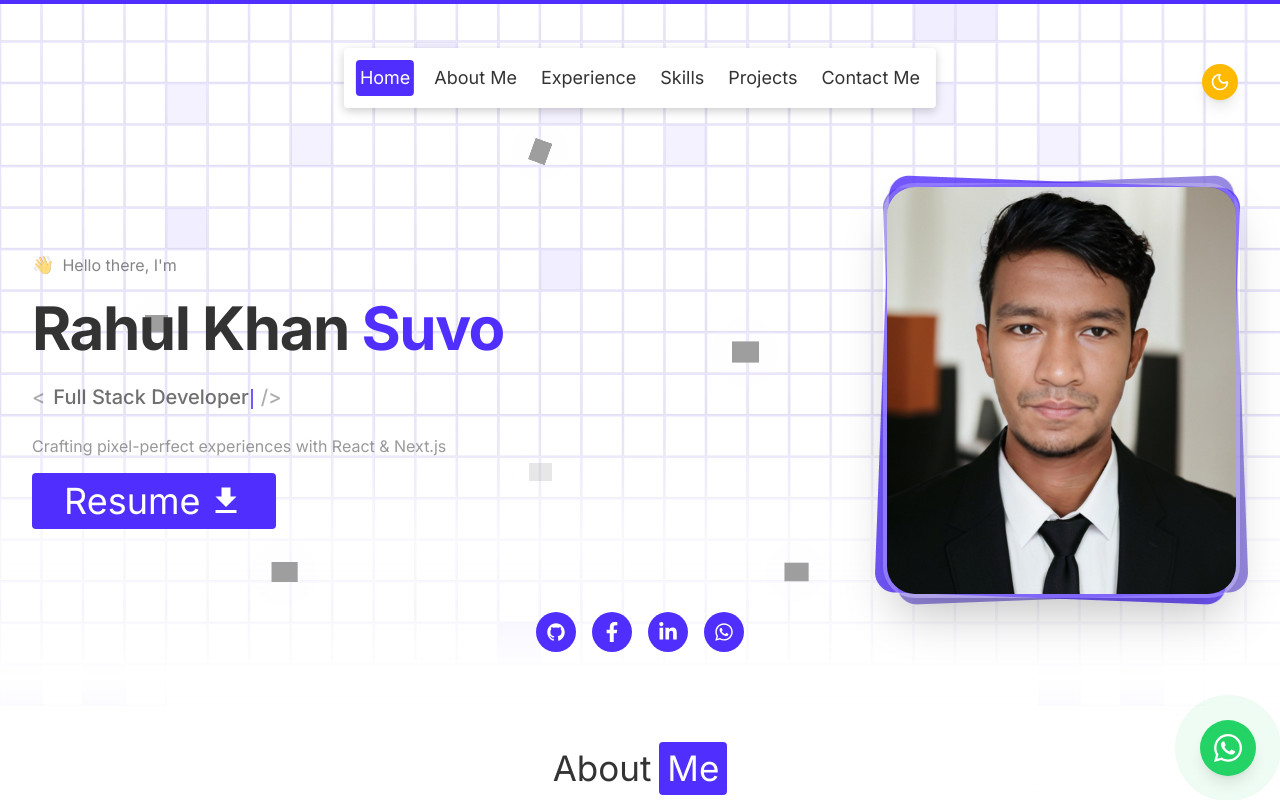
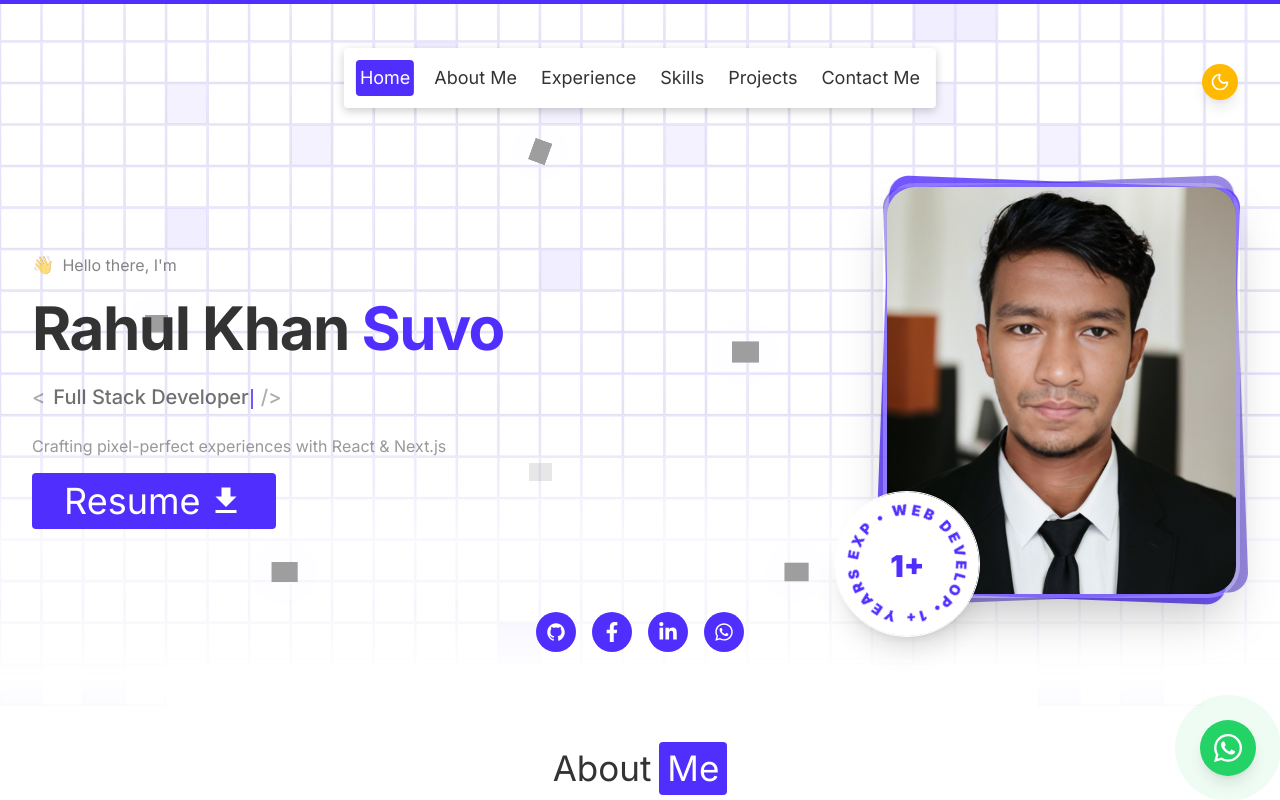
Before and after one commit to RahulKhanSuvo/rahul-khan-suvo, a Next.js app: page / in a window 1280 px wide. Shown: the top 800 px of the page. Built offline with nearby package versions, Linux system fonts and the light colour scheme; grey boxes are pictures that could not be loaded.

Commit message:
refactor: remove redundant whitespace from ProjectHero component layout

```diff
--- /dev/null
+++ b/src/components/Hero/ExperienceBadge.tsx
@@ -0,0 +1,25 @@
+export default function ExperienceBadge() {
+  return (
+    <div className="absolute -bottom-3 -left-3 md:-bottom-5 md:-left-5 z-30 w-20 h-20 md:w-28 md:h-28 bg-background rounded-full outline outline-background flex items-center justify-center shadow-xl hover:scale-110 transition-transform duration-300">
+      <svg
+        viewBox="0 0 100 100"
+        className="w-full h-full animate-[spin_12s_linear_infinite]"
+      >
+        <path
+          id="circlePath"
+          d="M 50,50 m -34,0 a 34,34 0 1,1 68,0 a 34,34 0 1,1 -68,0"
+          fill="transparent"
+        />
+        <text className="fill-primary" fontSize="10" fontWeight="bold" letterSpacing="2">
+          <textPath href="#circlePath">
+            • 1+ Years Exp • Developer
+          </textPath>
+        </text>
+      </svg>
+      <div className="absolute flex flex-col items-center justify-center text-primary">
+        <span className="text-xl md:text-2xl font-black leading-none">1+</span>
+        <span className="text-[8px] md:text-[9px] font-bold uppercase tracking-wide opacity-70">YRS</span>
+      </div>
+    </div>
+  );
+}
--- a/src/components/Hero/Hero.tsx
+++ b/src/components/Hero/Hero.tsx
@@ -63,6 +63,21 @@ export default function Hero() {
             />
           </div>
         </ImageAnimating>
+
+        {/* Spinning Experience Badge */}
+        <div className="absolute -bottom-4 -left-4 md:-bottom-8 md:-left-12 z-30 w-28 h-28 md:w-36 md:h-36 bg-background rounded-full outline outline-background flex items-center justify-center shadow-xl hover:scale-110 transition-transform duration-300">
+          <svg viewBox="0 0 100 100" className="w-full h-full animate-[spin_10s_linear_infinite]">
+            <path id="circlePath" d="M 50, 50 m -34, 0 a 34,34 0 1,1 68,0 a 34,34 0 1,1 -68,0" fill="transparent" />
+            <text className="text-[10px] font-black fill-primary tracking-[0.2em] uppercase">
+              <textPath href="#circlePath">
+                • 1+ Years Exp • Web Developer
+              </textPath>
+            </text>
+          </svg>
+          <div className="absolute flex flex-col items-center justify-center text-primary mt-1">
+            <span className="text-3xl font-black leading-none">1+</span>
+          </div>
+        </div>
       </div>
       <SocialBtn />
     </section>
--- a/src/components/Projects/ProjectHero.tsx
+++ b/src/components/Projects/ProjectHero.tsx
@@ -65,8 +65,6 @@ export default function ProjectHero({
         >
           {title}
         </motion.h1>
-
-
       </div>
     </div>
   );
```
